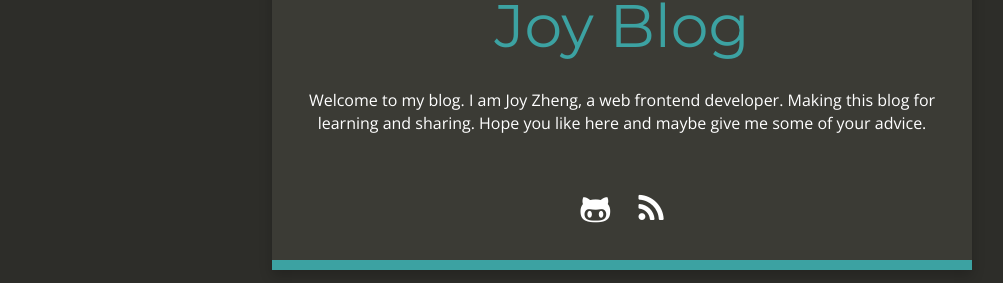
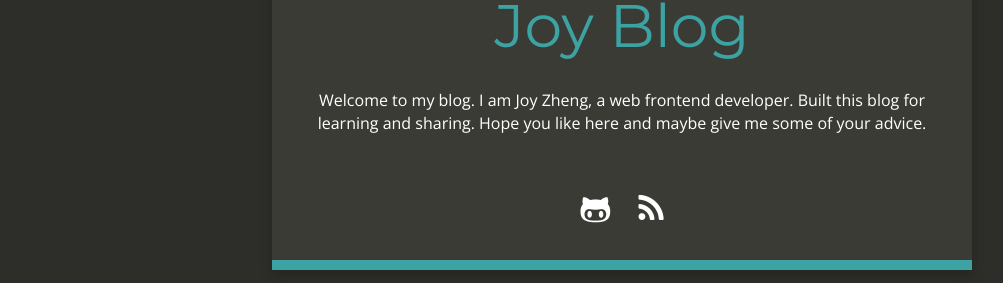
Before and after one commit to zhengjynicolas/zhengjynicolas.github.io, a Jekyll site: the page built from joy_blog.html, in a window 1280 px wide. Shown: the part 172-455 px from the top of the page, without its empty margins (18-1021 px from the left). Built offline with Jekyll 4.4.1, drawn with Linux system fonts in a browser that asks for light colours; nearby versions of some CDN libraries.

Commit message:
welcome page

```diff
--- a/_config.yml
+++ b/_config.yml
@@ -4,7 +4,7 @@ email: 442114687@qq.com
 description: "A blog for Joy made by Jekyll."
 baseurl: ""
 url: "https://zhengjynicolas.github.io/"
-title_description: "Welcome to my blog. I am Joy Zheng, a web frontend developer. Making this blog for learning and sharing. Hope you like here and maybe give me some of your advice."
+title_description: "Welcome to my blog. I am Joy Zheng, a web frontend developer. Built this blog for learning and sharing. Hope you like here and maybe give me some of your advice."
 title_image: "https://avatars2.githubusercontent.com/u/32067765?s=460&v=4"
 google_analytics: ""
 disqus_account: zhengjynicolas
```
